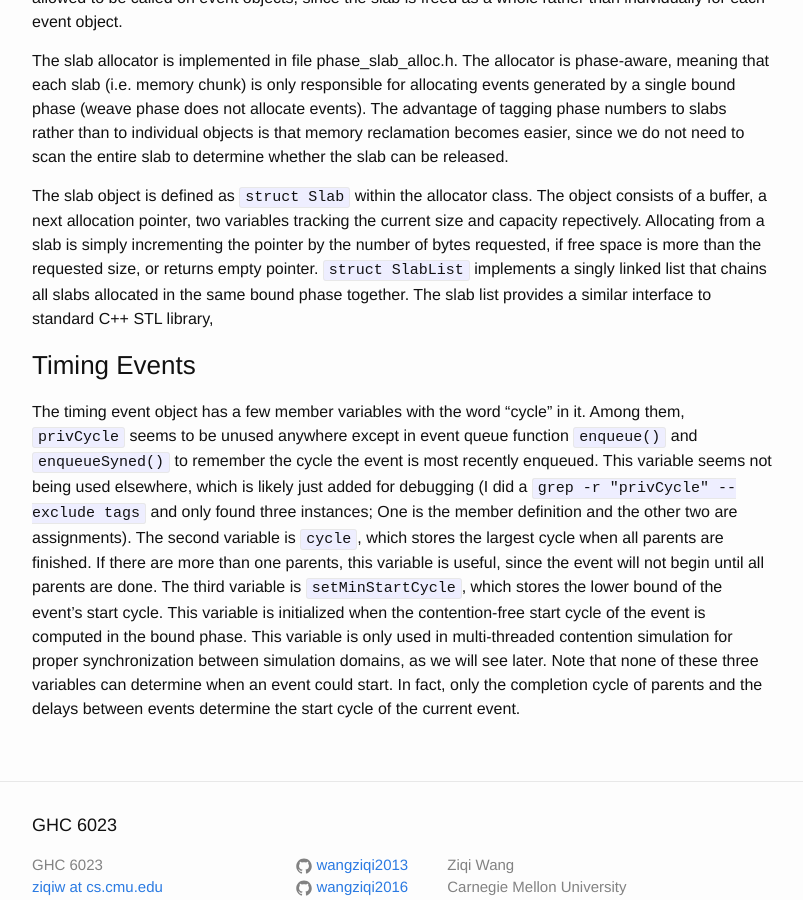
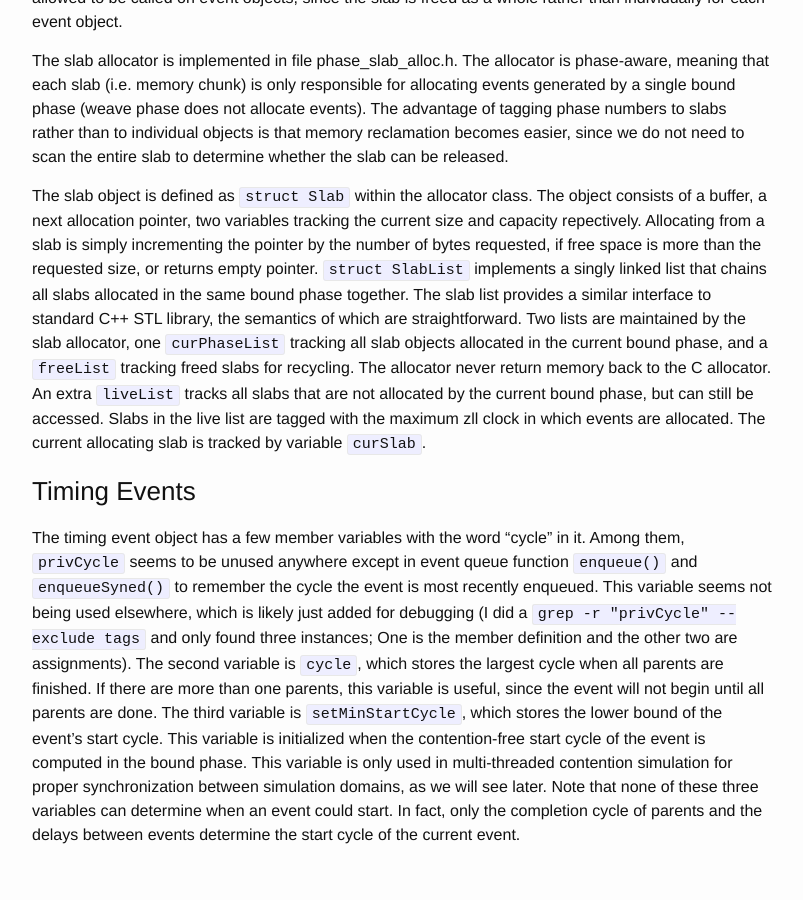
Before and after one commit to wangziqi2013/wangziqi2013.github.io, a Jekyll site: the page built from _posts/2019-01-22-understand-zsim-contention-sim.markdown, in a window 1280 px wide and 900 px high, scrolled down 3657 px. Shown: the whole window, without its empty margins (238-1041 px from the left). Built offline with Jekyll 4.4.1, drawn with Linux system fonts in a browser that asks for light colours.

Commit message:
Adding slab list

```diff
--- a/_posts/2019-01-22-understand-zsim-contention-sim.markdown
+++ b/_posts/2019-01-22-understand-zsim-contention-sim.markdown
@@ -141,7 +141,14 @@ The slab object is defined as `struct Slab` within the allocator class. The obje
 pointer, two variables tracking the current size and capacity repectively. Allocating from a slab is simply incrementing
 the pointer by the number of bytes requested, if free space is more than the requested size, or returns empty pointer.
 `struct SlabList` implements a singly linked list that chains all slabs allocated in the same bound phase together. The
-slab list provides a similar interface to standard C++ STL library,
+slab list provides a similar interface to standard C++ STL library, the semantics of which are straightforward. Two lists
+are maintained by the slab allocator, one `curPhaseList` tracking all slab objects allocated in the current bound phase,
+and a `freeList` tracking freed slabs for recycling. The allocator never return memory back to the C allocator. An extra
+`liveList` tracks all slabs that are not allocated by the current bound phase, but can still be accessed. Slabs in the
+live list are tagged with the maximum zll clock in which events are allocated. The current allocating slab is tracked
+by variable `curSlab`.
+
+
 
 ### Timing Events
 
```
